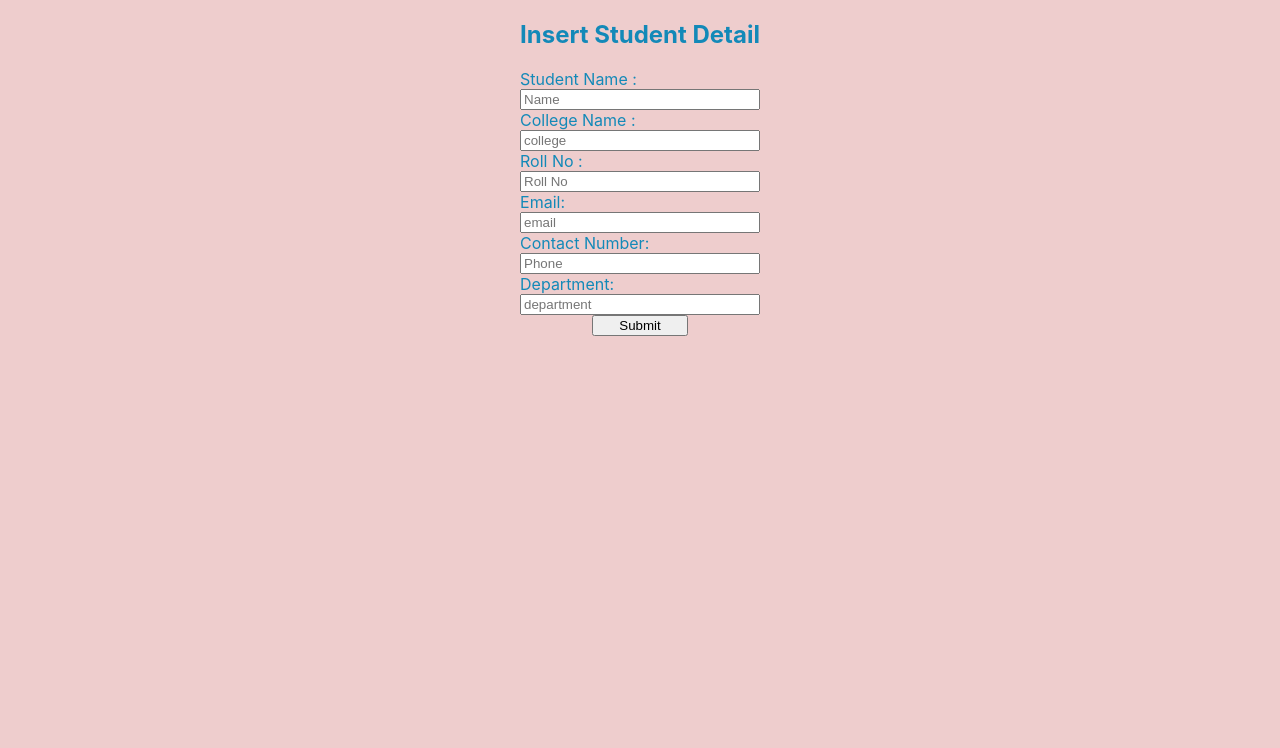
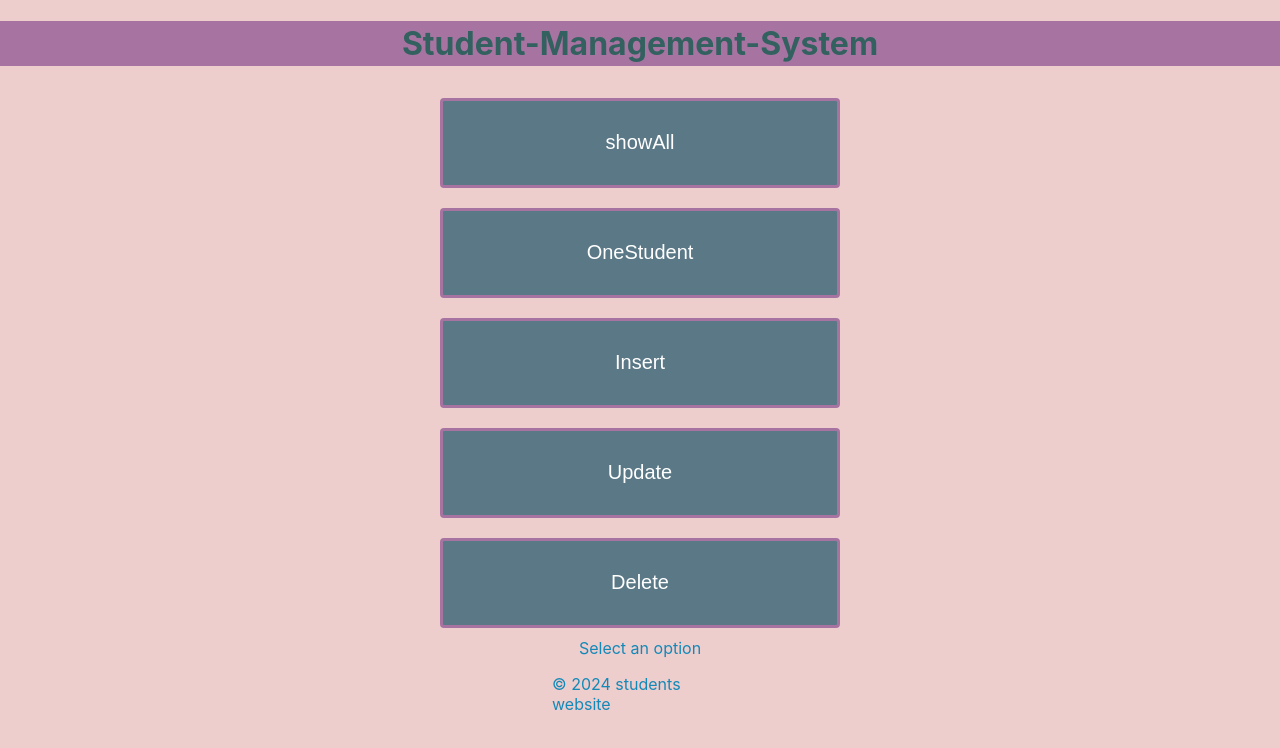
Before and after one commit to ramanti006/Student-Management-Frontend, a React (Create React App) app in the folder student-management-system-frontend/: page / in a window 1280 px wide. Shown: the top 748 px of the page. Built offline with nearby package versions, Linux system fonts and the light colour scheme.

Commit message:
new changes

```diff
--- a/student-management-system-frontend/package.json
+++ b/student-management-system-frontend/package.json
@@ -9,6 +9,7 @@
     "axios": "^1.7.2",
     "react": "^18.3.1",
     "react-dom": "^18.3.1",
+    "react-router-dom": "^6.23.1",
     "react-scripts": "5.0.1",
     "web-vitals": "^2.1.4"
   },
--- a/student-management-system-frontend/src/App.css
+++ b/student-management-system-frontend/src/App.css
@@ -5,7 +5,9 @@
 .head
 {
   text-align: center;
-  color: rgb(19, 137, 184);
+  color: rgb(50, 97, 95);
+  background-color: rgb(167, 116, 162);
+  padding: 3px;
 
 }
 
@@ -29,24 +31,31 @@
   width: 40%;
 }
 
-tr:nth-child(even) {
-  background-color: #D6EEEE;
-}
-table, td,th{
+
+
+table,td,th{
   border: 1px solid black;
   border-collapse: collapse;
+  background-color: white;
+}
+table{
+  background-color: rgb(167, 116, 162)
 }
 
 #btn
 {
-  background-color: #5a7886;
+    background-color: #5a7886;
     padding: 15px;
-    color: white; /* Add this for better visibility of the text */
+    margin :10px 20px;
+    color : white; /* Add this for better visibility of the text */
     border: solid;
     border-radius: 4px; /* Add this for rounded corners */
+    border-color: rgb(167, 116, 162) ;
     cursor : pointer;
-    font-size: 16px; /* Larger font size for better readability */
+    font-size: 20px; /* Larger font size for better readability */
     transition: background-color 0.3s ease; /* Smooth transition for hover effect */
+    height : 90px;
+    width : 400px;
 }
 
 
--- a/student-management-system-frontend/src/App.js
+++ b/student-management-system-frontend/src/App.js
@@ -1,5 +1,6 @@
 
 import './App.css';
+import { Routes, Route } from 'react-router-dom';
 import ListEmployeeComponetn from './components/ListEmployeeComponetn';
 import OneEmployee from './components/OneEmployee';
 import DeleteByIdComponent from './components/DeleteByIdComponent';
@@ -10,7 +11,7 @@ function App() {
     <>
 
 
-   <InsertListEmployee/>
+   <StudentMainPage/>
 
     </>
   )
--- /dev/null
+++ b/student-management-system-frontend/src/components/Footer.js
@@ -0,0 +1,10 @@
+function Footer()
+{
+    return(
+        <div className="divison">
+            <p>&copy; {new Date().getFullYear()} students website</p>
+        </div>
+    );
+}
+
+export default Footer;
--- a/student-management-system-frontend/src/components/InsertListEmployee.js
+++ b/student-management-system-frontend/src/components/InsertListEmployee.js
@@ -4,11 +4,11 @@ import InsertListEmplyooService from "../services/InsertListEmplyooService";
 const InsertListEmployee = () =>
     {
         const [name, setName] = useState("");
-        const [clg, setclgName] = useState("");
+        const [collgname, setclgName] = useState("");
 
         const [rollno, setrollNo] = useState("");
         const [email, setEmail] = useState("");
-        const [phoneNo, setphoneNo] = useState("");
+        const [phoneno, setphoneNo] = useState("");
         const [department, setDepartment] = useState("");
 
 
@@ -17,16 +17,19 @@ const InsertListEmployee = () =>
             {
                 event.preventDefault();
 
-                if (name && clg && rollno && email && phoneNo && department) {
+                if (name && collgname && rollno && email && phoneno && department) {
                     const studentData = {
                         name,
-                        clg,
+                        collgname,
                         rollno,
                         email,
-                        phoneNo,
+                        phoneno,
                         department
                     };
                     const studentList = [studentData];
+                    //const jsonString = JSON.stringify(studentList);
+
+                    //console.log(jsonString);
 
                     InsertListEmplyooService.InsertAllStudents(studentList)
                         .then(response => {
@@ -68,10 +71,10 @@ const InsertListEmployee = () =>
 
             College Name :
             <input
-             type="text"
+            type="text"
             className="input"
             placeholder="college"
-            value={clg}
+            value={collgname}
             onChange={(event) => {
             setclgName(event.target.value);}}
             />
@@ -98,10 +101,10 @@ const InsertListEmployee = () =>
 
             Contact Number:
             <input
-             type="number"
+             type="text"
             className="input"
             placeholder="Phone"
-            value={phoneNo}
+            value={phoneno}
             onChange={(event) => {
             setphoneNo(event.target.value);}}
             />
@@ -117,7 +120,7 @@ const InsertListEmployee = () =>
             />
 
             <div className="sub" >
-            <button type="submit" onClick={handelInsertAllStudent}>Submit</button>
+            <button  className="btn" type="submit" onClick={handelInsertAllStudent}>Submit</button>
             </div>
 
 
--- a/student-management-system-frontend/src/components/ListEmployeeComponetn.js
+++ b/student-management-system-frontend/src/components/ListEmployeeComponetn.js
@@ -25,7 +25,7 @@ const ListEmployeeComponent = () =>
 
         return(
           <>
-          <h2 className="head">List Student</h2>
+          <h2 className="head">Student List</h2>
            <div className ="divison">
 
               <table className="tab">
--- a/student-management-system-frontend/src/components/StudentMainPage.js
+++ b/student-management-system-frontend/src/components/StudentMainPage.js
@@ -1,37 +1,51 @@
 import React,{useState} from "react";
+import Footer from './Footer';
+
+
 import ListEmployeeComponetn from './ListEmployeeComponetn'
 import OneEmployee from './OneEmployee'
 import DeleteByIdComponent from './DeleteByIdComponent'
+import InsertListEmployee from './InsertListEmployee';
 
 function StudentMainPage()
 {
     const [view, setView] = useState("");
 
-  const renderComponent = (event) => {
-    event.preventDefault();
+  const renderComponent = () => {
+   // event.preventDefault();
     switch (view) {
       case "list":
         return <ListEmployeeComponetn/>;
-    case "one":
-            return <OneEmployee/>;
+      case "one":
+        return <OneEmployee/>;
       case "dlt":
-            return <DeleteByIdComponent/>
+        return <DeleteByIdComponent/>;
+      case "insrt":
+        return <InsertListEmployee/>;
       default:
-        return <div>Select an option</div>;
+        return <div className ="divison">Select an option</div>;
     }
   };
     return (
+      <>
+      <div>
 
-<div className ="divison">
     <h1  className="head">Student-Management-System</h1>
-    <button id = "btn" onClick={() => setView("list")}>showAll</button>
+    </div>
+    <div className ="divison">
+    <button id = "btn" onClick={() => setView("list")} >showAll</button>
+
     <button id = "btn" onClick={() => setView("one")}>OneStudent</button>
-    <button id = "btn">Insert</button>
+    <button id = "btn" onClick={() => setView("insrt")}>Insert</button>
     <button id = "btn">Update</button>
     <button id = "btn"onClick={() => setView("dlt")}>Delete</button>
     {renderComponent()}
 
+     <Footer/>
 </div>
+</>
+
+
 )}
 
 export default StudentMainPage;
--- a/student-management-system-frontend/src/index.js
+++ b/student-management-system-frontend/src/index.js
@@ -1,5 +1,6 @@
 import React from 'react';
 import ReactDOM from 'react-dom/client';
+import { BrowserRouter } from 'react-router-dom';
 import './index.css';
 import App from './App';
 import reportWebVitals from './reportWebVitals';
--- a/student-management-system-frontend/src/services/InsertListEmplyooService.js
+++ b/student-management-system-frontend/src/services/InsertListEmplyooService.js
@@ -6,13 +6,14 @@ const All_Employee_API_URL = "http://localhost:9090/addMultipleStudent";
 class InsertListEmplyooService
 {
 
-    InsertAllStudents(student)
+    InsertAllStudents(students)
     {
-        return axios.post(All_Employee_API_URL, student, {
-            headers: {
-                'Content-Type': 'application/json'
-            }
-        });
+        return axios.post(All_Employee_API_URL,students,
+            {
+                headers: {
+                    'Content-Type': 'application/json'
+                }}
+        );
     }
 }
 
```
Also changed, not shown: 1 other file (tests, documents, lock files or other folders).
